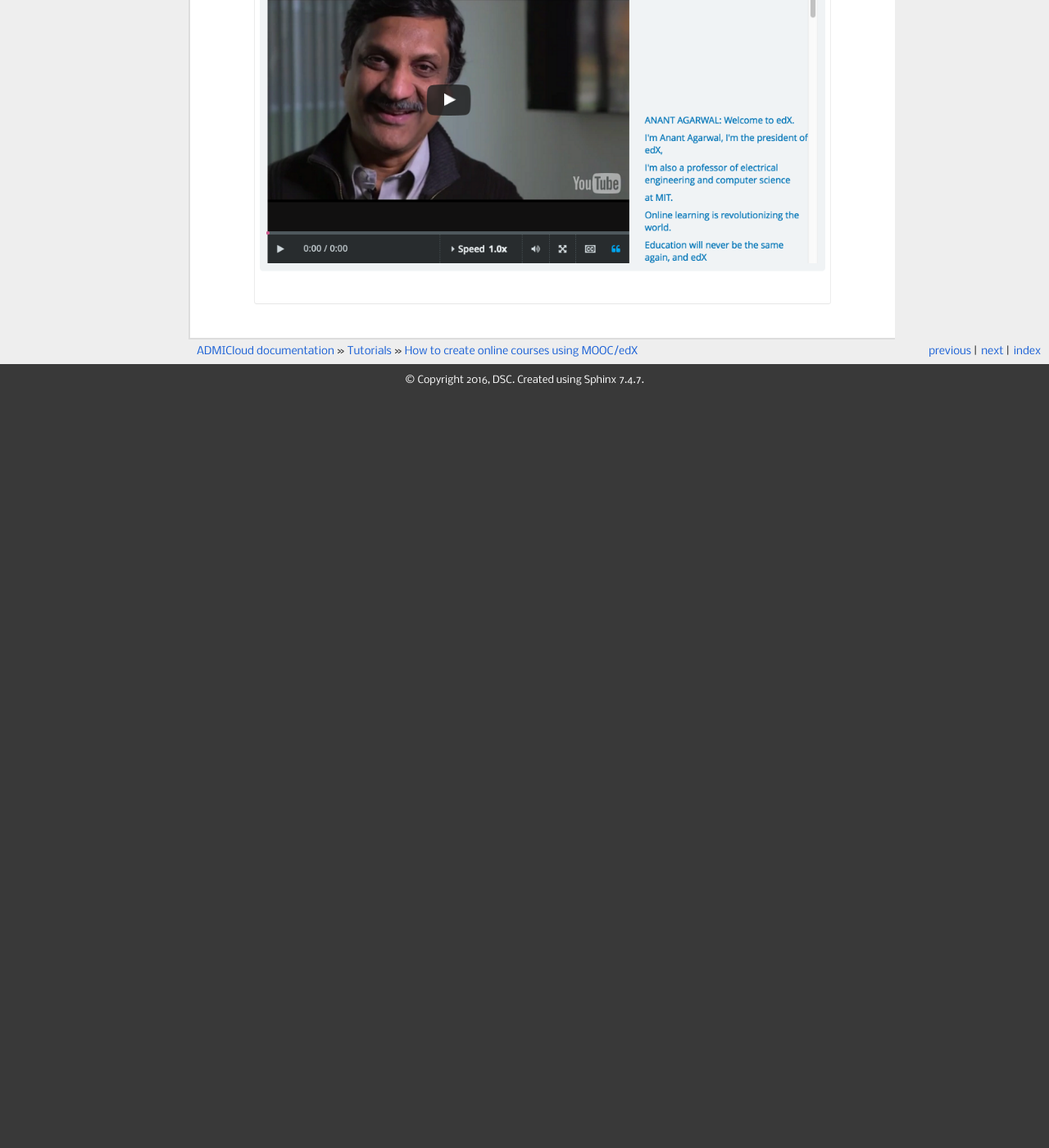
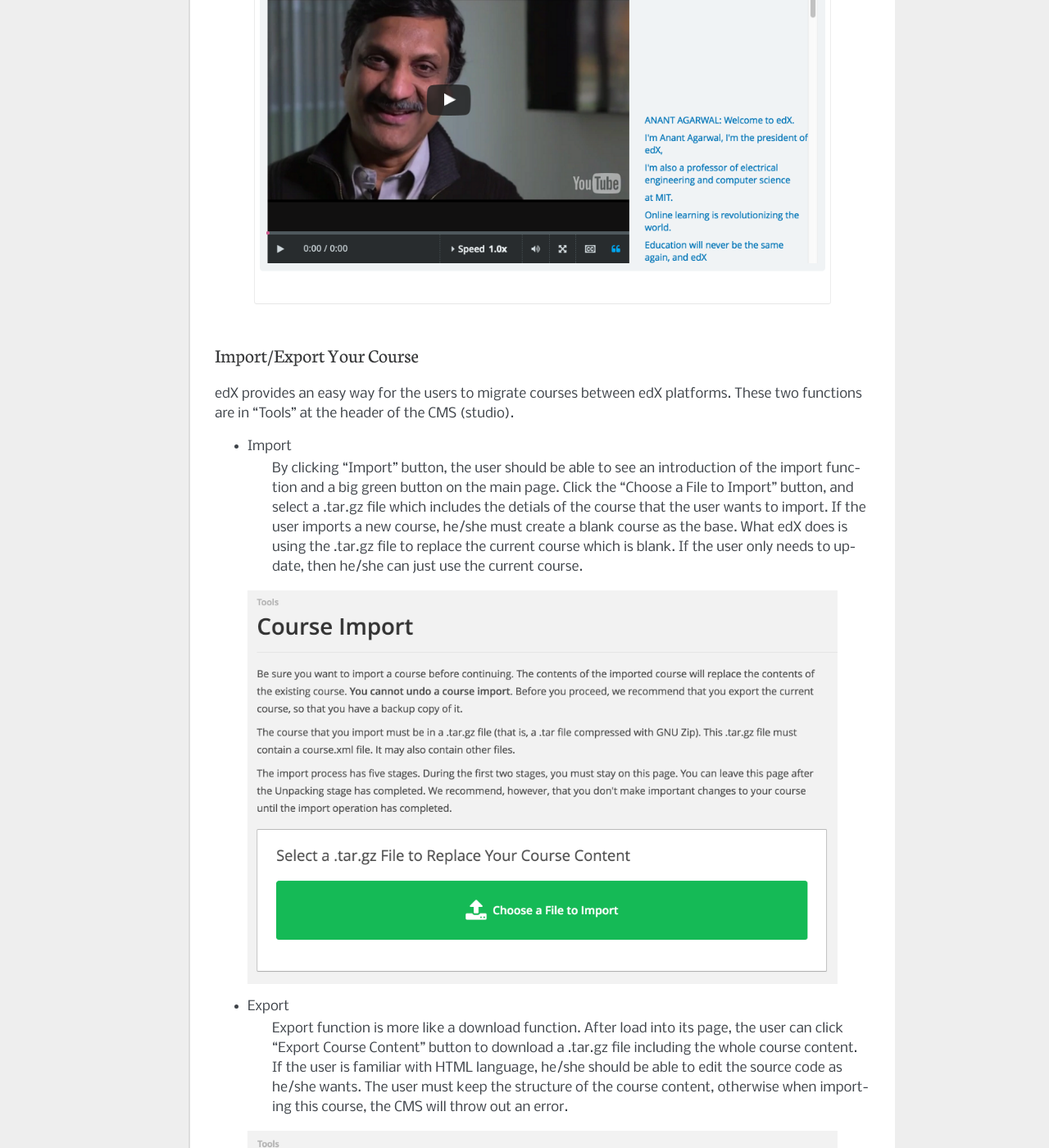
Before and after one commit to wigginst/www-1, a Sphinx documentation site: the page built from docs/source/HowToCreateOnlineCourses.rst, in a window 1280 px wide and 1400 px high, scrolled down 4281 px. Shown: the whole window at 82% size. Built offline with Sphinx 7.4.7, drawn with Linux system fonts in a browser that asks for light colours; before the commit the page ends 4764 px from its top, so only the background shows below that.

Commit message:
add import and export in edx

```diff
--- a/docs/source/HowToCreateOnlineCourses.rst
+++ b/docs/source/HowToCreateOnlineCourses.rst
@@ -93,3 +93,26 @@
    :width: 720px
    :alt: video
    :align: center
+
+Import/Export Your Course
+-------------------------
+
+edX provides an easy way for the users to migrate courses between edX platforms. These two functions are in "Tools" at the header of the CMS (studio).
+
+- Import
+	By clicking "Import" button, the user should be able to see an introduction of the import function and a big green button on the main page. Click the "Choose a File to Import" button, and select a .tar.gz file which includes the detials of the course that the user wants to import. If the user imports a new course, he/she must create a blank course as the base. What edX does is using the .tar.gz file to replace the current course which is blank. If the user only needs to update, then he/she can just use the current course.
+
+.. image:: images/edx/import.png
+   :height: 480px
+   :width: 720px
+   :alt: import
+   :align: center
+
+- Export
+	Export function is more like a download function. After load into its page, the user can click "Export Course Content" button to download a .tar.gz file including the whole course content. If the user is familiar with HTML language, he/she should be able to edit the source code as he/she wants. The user must keep the structure of the course content, otherwise when importing this course, the CMS will throw out an error.
+
+.. image:: images/edx/export.png
+   :height: 400px
+   :width: 720px
+   :alt: export
+   :align: center
```
Also changed, not shown: docs/source/images/edx/export.png (added), docs/source/images/edx/import.png (added).
